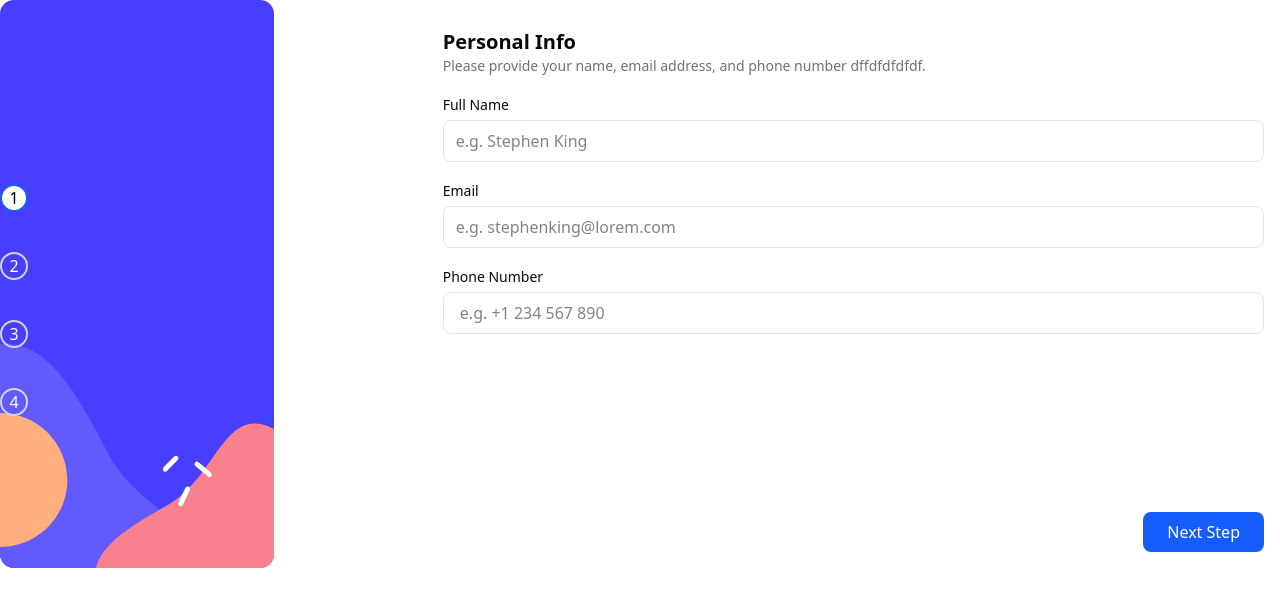
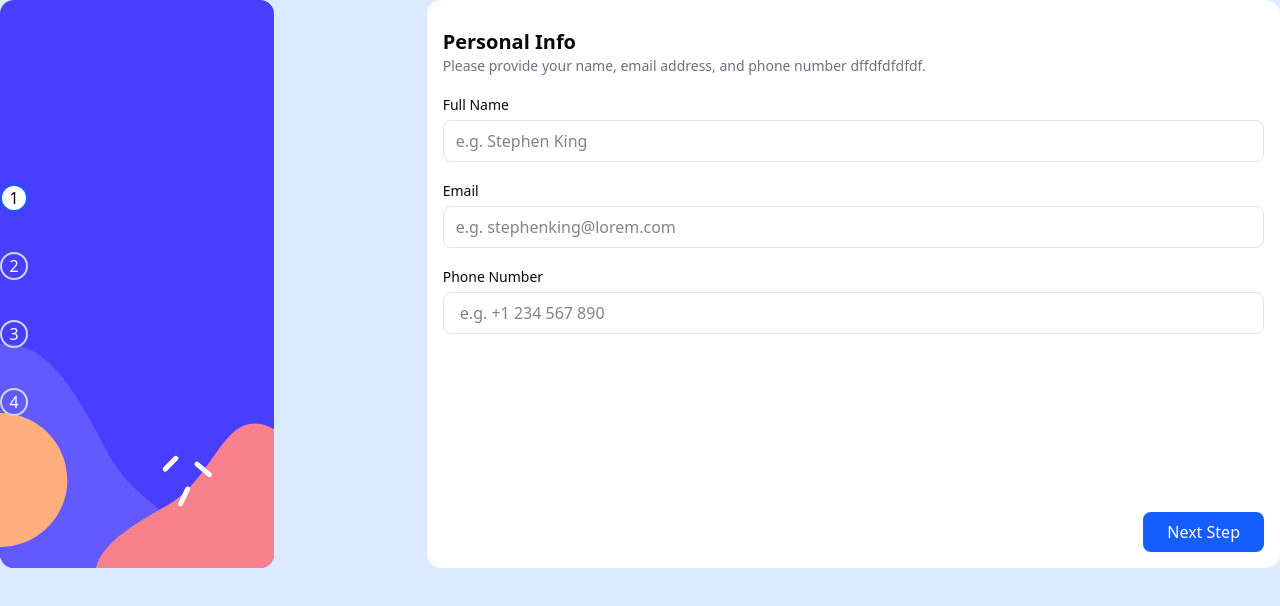
Before and after one commit to AskTiba/bit-by-bit, a Next.js app: page /challenges/multi-step-form in a window 1280 px wide. Shown: the top 606 px of the page. Built offline with nearby package versions, Linux system fonts and the light colour scheme.

Commit message:
style(mobile): modify the layout for small screens.

```diff
--- a/src/app/challenges/multi-step-form/components/apreciation.tsx
+++ b/src/app/challenges/multi-step-form/components/apreciation.tsx
@@ -4,7 +4,7 @@ import checkmark from "../assets/images/icon-thank-you.svg";
 
 const apreciation = () => {
   return (
-    <main className="relative z-20 -mt-[75px] mb-10 bg-white text-black rounded-xl shadow-md flex-1">
+    <main className="">
       <div className="p-6 flex flex-col items-center justify-center gap-6 w-full">
         <Image src={checkmark} alt="checkmark" />
         <h2 className="text-2xl font-semibold">Thank you!</h2>
--- a/src/app/challenges/multi-step-form/components/sidebar.tsx
+++ b/src/app/challenges/multi-step-form/components/sidebar.tsx
@@ -91,7 +91,7 @@ const Sidebar: React.FC = () => {
       {/* Wizard form */}
       <form
         onSubmit={handleSubmit(onSubmit)}
-        className="col-span-2 grid grid-rows-[1fr_auto] absolute z-20 top-24 lg:static mx-3 bg-white rounded-xl lg:mx-0"
+        className="col-span-2 grid grid-rows-[1fr_auto] bg-white absolute z-20 top-24 lg:static mx-3 rounded-xl lg:mx-0"
       >
         <StepContent
           activeStep={activeStep}
@@ -100,13 +100,23 @@ const Sidebar: React.FC = () => {
           register={register}
           errors={errors}
         />
+        <div className="hidden lg:block">
+          <NavigationButtons
+            activeStep={activeStep}
+            stepsLength={steps.length}
+            onNext={onNext}
+            onBack={onBack}
+          />
+        </div>
+      </form>
+      <div className="lg:hidden absolute bottom-0 w-full">
         <NavigationButtons
           activeStep={activeStep}
           stepsLength={steps.length}
           onNext={onNext}
           onBack={onBack}
         />
-      </form>
+      </div>
     </section>
   );
 };
--- a/src/app/challenges/multi-step-form/page.tsx
+++ b/src/app/challenges/multi-step-form/page.tsx
@@ -4,7 +4,7 @@ import Sidebar from "./components/sidebar";
 const Home = () => {
   return (
     <>
-      <div className="">
+      <div className="bg-blue-100 h-screen">
         <Sidebar />
       </div>
     </>
```
